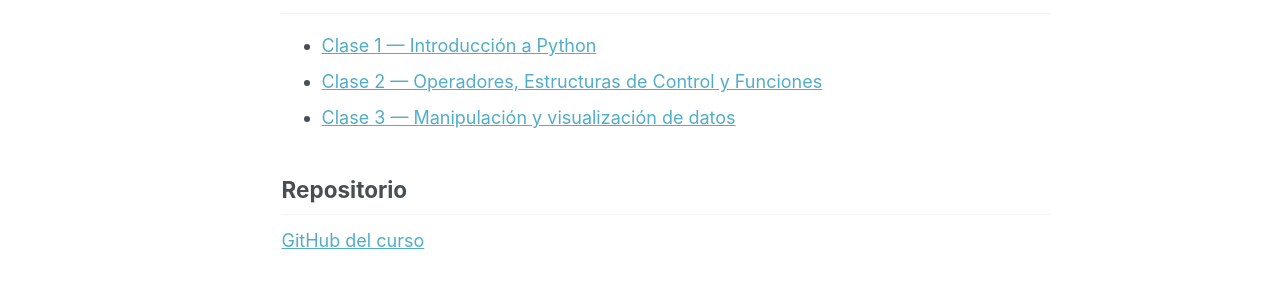
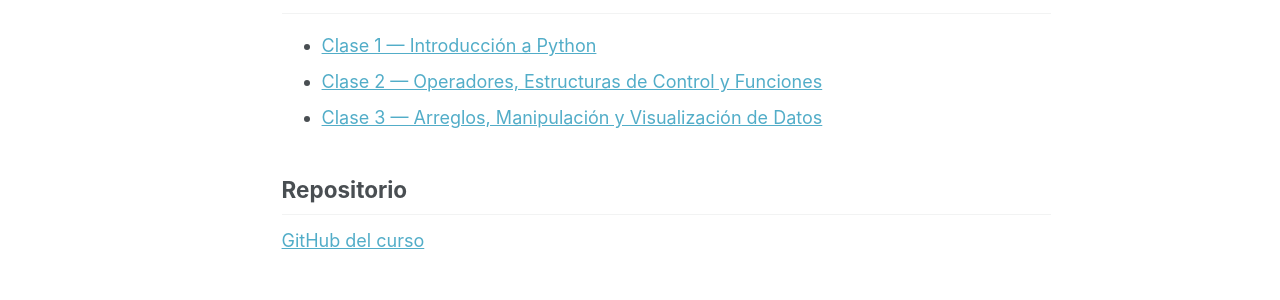
Before and after one commit to DiwoHuc/DiwoHuc.github.io, a Jekyll site: the page built from _teaching/intro_Python_curso.md, in a window 1280 px wide and 1392 px high. Shown: the part 640-940 px from the top of the window. Built offline with Jekyll 4.4.1, drawn with Linux system fonts in a browser that asks for light colours; some web fonts are replaced; a script bundle is joined from its source files by our own code; library files that are not in the unit come from our copies.

Commit message:
Update title for Clase 3 in course materials

```diff
--- a/_teaching/intro_Python_curso.md
+++ b/_teaching/intro_Python_curso.md
@@ -23,7 +23,7 @@
 
 - [Clase 1 — Introducción a Python](https://colab.research.google.com/drive/1zDZg-AJOfFq6GuKpA8sUKGiw9JKS0FuL?usp=drive_link)
 - [Clase 2 — Operadores, Estructuras de Control y Funciones](#)
-- [Clase 3 — Manipulación y visualización de datos](#)
+- [Clase 3 — Arreglos, Manipulación y Visualización de Datos](#)
 
 ## Repositorio
 
```
